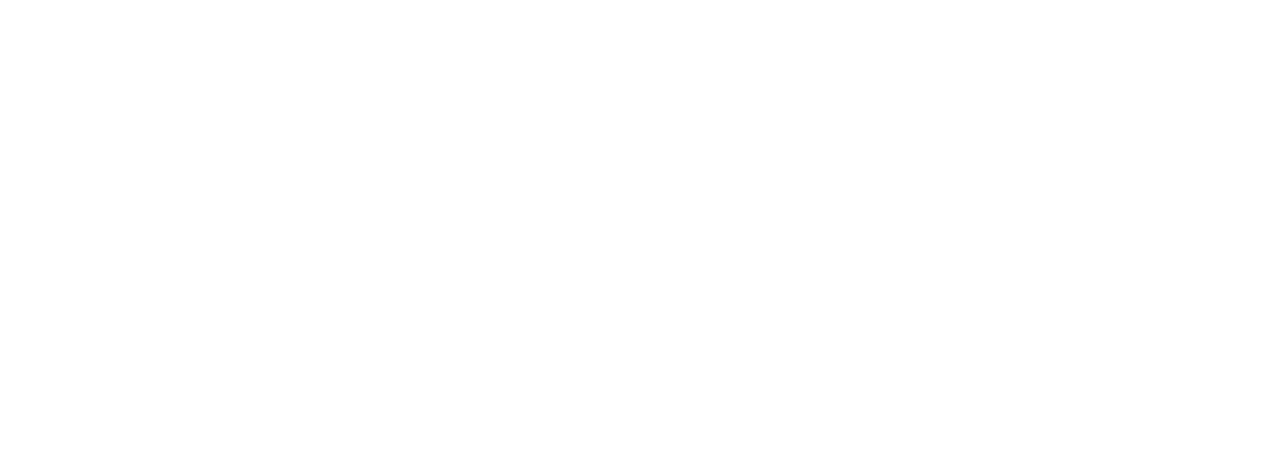
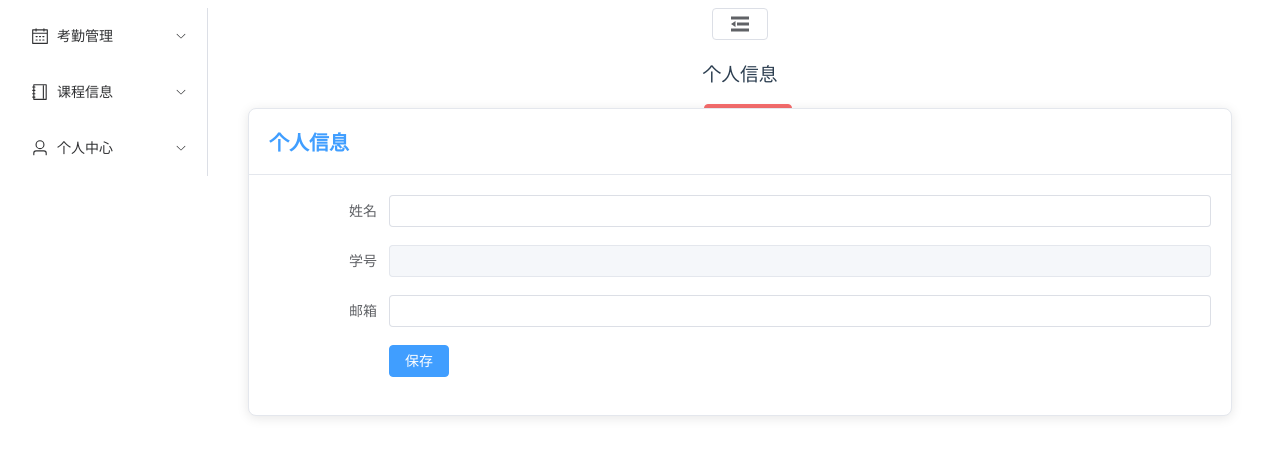
Before and after one commit to Huanswurst/Playground, a Vue app: page /student/profile in a window 1280 px wide. Before the commit this address had no page. Shown: the top 456 px of the page. Built offline with nearby package versions, Linux system fonts and the light colour scheme; no server answers.

Commit message:
新增学生个人信息和修改密码页面；优化学生仪表盘数据获取，添加最近考勤记录；创建测试数据迁移文件

```diff
--- a/src/router/index.js
+++ b/src/router/index.js
@@ -52,6 +52,8 @@ const routes = [
   { path: '/student/photo-recognition', component: PhotoRecognition },
   { path: '/student/selfie-capture', component: StudentSelfieCapture },
   { path: '/student/special-case', component: SpecialCaseEnrollment },
+  { path: '/student/profile', component: () => import('../views/student/Profile.vue') },
+  { path: '/student/password', component: () => import('../views/student/ChangePassword.vue') },
 
   // 教师路由
   { path: '/teacher/dashboard', component: TeacherDashboard },
--- a/src/views/student/ChangePassword.vue
+++ b/src/views/student/ChangePassword.vue
@@ -1,39 +1,205 @@
 <template>
-  <div class="change-password-container">
-    <h1>修改密码</h1>
+  <el-container>
+    <el-aside
+      :class="{ 'attendance-sidebar': true, collapsed: isSidebarCollapsed }"
+      :style="{ width: isSidebarCollapsed ? '0' : '200px' }"
+    >
+      <el-menu
+        default-active="1"
+        class="el-menu-vertical-demo"
+        v-if="!isSidebarCollapsed"
+        router
+      >
+        <el-sub-menu index="1">
+          <template #title>
+            <el-icon><calendar /></el-icon>
+            <span>考勤管理</span>
+          </template>
+          <el-menu-item index="/student/attendance">考勤记录</el-menu-item>
+          <el-menu-item index="/student/attendance/statistics">考勤统计</el-menu-item>
+          <el-menu-item index="/student/attendance/apply">考勤申诉</el-menu-item>
+        </el-sub-menu>
+
+        <el-sub-menu index="2">
+          <template #title>
+            <el-icon><notebook /></el-icon>
+            <span>课程信息</span>
+          </template>
+          <el-menu-item index="/student/course/schedule">课程表</el-menu-item>
+          <el-menu-item index="/student/course/materials">课程资料</el-menu-item>
+          <el-menu-item index="/student/course/assignments">作业提交</el-menu-item>
+        </el-sub-menu>
+
+        <el-sub-menu index="4">
+          <template #title>
+            <el-icon><user /></el-icon>
+            <span>个人中心</span>
+          </template>
+          <el-menu-item index="/student/profile">个人信息</el-menu-item>
+          <el-menu-item index="/student/password">修改密码</el-menu-item>
+          <el-menu-item index="/student/notification">消息通知</el-menu-item>
+        </el-sub-menu>
+      </el-menu>
+    </el-aside>
+
+    <el-container>
+      <el-header class="dashboard-header">
+        <div class="header-content">
+          <el-button
+            type="link"
+            class="toggle-button"
+            @click="toggleSidebar"
+            aria-label="Toggle menu"
+          >
+            <el-icon :size="24" style="vertical-align: middle;">
+              <component :is="isSidebarCollapsed ? Expand : Fold" />
+            </el-icon>
+          </el-button>
+          <h1 class="header-title">修改密码</h1>
+          <el-button
+            type="danger"
+            class="logout-button"
+            @click="handleLogout"
+            style="margin-left: 15px"
+          >
+            退出登录
+          </el-button>
+        </div>
+      </el-header>
+      <el-main>
+        <el-card class="profile-card">
+          <template #header>
+            <div class="card-header">
+              <h2>修改密码</h2>
+            </div>
+          </template>
+
           <el-form label-width="120px">
-      <el-form-item label="原密码">
+            <el-form-item label="旧密码">
               <el-input v-model="form.oldPassword" type="password" />
             </el-form-item>
             <el-form-item label="新密码">
               <el-input v-model="form.newPassword" type="password" />
             </el-form-item>
-      <el-form-item label="确认新密码">
+            <el-form-item label="确认密码">
               <el-input v-model="form.confirmPassword" type="password" />
             </el-form-item>
             <el-form-item>
-        <el-button type="primary" @click="onSubmit">提交</el-button>
+              <el-button type="primary" @click="onSubmit">保存</el-button>
             </el-form-item>
           </el-form>
-  </div>
+        </el-card>
+      </el-main>
+    </el-container>
+  </el-container>
 </template>
 
 <script setup>
-import { ref } from 'vue'
+import { ref, onMounted } from 'vue'
+import axios from 'axios'
 
 const form = ref({
   oldPassword: '',
   newPassword: '',
   confirmPassword: ''
 })
+const loading = ref(true)
 
-const onSubmit = () => {
-  // TODO: 提交表单
+const fetchUserInfo = async () => {
+  try {
+    await axios.get('/api/user/me')
+  } catch (error) {
+    console.error('获取用户信息失败:', error)
+  } finally {
+    loading.value = false
+  }
+}
+
+onMounted(() => {
+  fetchUserInfo()
+})
+
+const onSubmit = async () => {
+  try {
+    await axios.post('/api/user/change-password', form.value)
+    // TODO: 显示成功提示
+  } catch (error) {
+    console.error('修改密码失败:', error)
+  }
 }
 </script>
 
 <style scoped>
-.change-password-container {
-  padding: 20px;
+.profile-card {
+  margin: 20px;
+  max-width: 800px;
+  border-radius: 8px;
+  box-shadow: 0 2px 12px 0 rgba(0, 0, 0, 0.1);
+  transition: transform 0.3s ease, box-shadow 0.3s ease;
+}
+
+.profile-card:hover {
+  transform: translateY(-5px);
+  box-shadow: 0 4px 16px 0 rgba(0, 0, 0, 0.2);
+}
+
+.dashboard-header {
+  background-color: #fff;
+  border-bottom: 1px solid #e4e7ed;
+  padding: 0 20px;
+  height: 60px;
+  display: flex;
+  align-items: center;
+}
+
+.header-content {
+  width: 100%;
+  display: flex;
+  align-items: center;
+  justify-content: space-between;
+}
+
+.header-title {
+  margin: 0;
+  font-size: 20px;
+  font-weight: 500;
+  color: #303133;
+}
+
+.toggle-button {
+  margin-right: 20px;
+  padding: 0;
+  border: none;
+  background: none;
+  cursor: pointer;
+}
+
+.logout-button {
+  margin-left: auto;
+}
+
+.card-header {
+  display: flex;
+  justify-content: space-between;
+  align-items: center;
+}
+
+.card-header h2 {
+  margin: 0;
+  font-size: 20px;
+  font-weight: bold;
+  color: #409eff;
+}
+
+.el-form-item:last-child {
+  text-align: right;
+}
+
+.el-button {
+  transition: all 0.3s ease;
+}
+
+.el-button:hover {
+  transform: scale(1.05);
 }
 </style>
--- a/src/views/student/Profile.vue
+++ b/src/views/student/Profile.vue
@@ -1,6 +1,79 @@
-作业提交<template>
-  <div class="profile-container">
-    <h1>个人信息</h1>
+<template>
+  <el-container>
+    <el-aside
+      :class="{ 'attendance-sidebar': true, collapsed: isSidebarCollapsed }"
+      :style="{ width: isSidebarCollapsed ? '0' : '200px' }"
+    >
+      <el-menu
+        default-active="1"
+        class="el-menu-vertical-demo"
+        v-if="!isSidebarCollapsed"
+        router
+      >
+        <el-sub-menu index="1">
+          <template #title>
+            <el-icon><calendar /></el-icon>
+            <span>考勤管理</span>
+          </template>
+          <el-menu-item index="/student/attendance">考勤记录</el-menu-item>
+          <el-menu-item index="/student/attendance/statistics">考勤统计</el-menu-item>
+          <el-menu-item index="/student/attendance/apply">考勤申诉</el-menu-item>
+        </el-sub-menu>
+
+        <el-sub-menu index="2">
+          <template #title>
+            <el-icon><notebook /></el-icon>
+            <span>课程信息</span>
+          </template>
+          <el-menu-item index="/student/course/schedule">课程表</el-menu-item>
+          <el-menu-item index="/student/course/materials">课程资料</el-menu-item>
+          <el-menu-item index="/student/course/assignments">作业提交</el-menu-item>
+        </el-sub-menu>
+
+        <el-sub-menu index="4">
+          <template #title>
+            <el-icon><user /></el-icon>
+            <span>个人中心</span>
+          </template>
+          <el-menu-item index="/student/profile">个人信息</el-menu-item>
+          <el-menu-item index="/student/password">修改密码</el-menu-item>
+          <el-menu-item index="/student/notification">消息通知</el-menu-item>
+        </el-sub-menu>
+      </el-menu>
+    </el-aside>
+
+    <el-container>
+      <el-header class="dashboard-header">
+        <div class="header-content">
+          <el-button
+            type="link"
+            class="toggle-button"
+            @click="toggleSidebar"
+            aria-label="Toggle menu"
+          >
+            <el-icon :size="24" style="vertical-align: middle;">
+              <component :is="isSidebarCollapsed ? Expand : Fold" />
+            </el-icon>
+          </el-button>
+          <h1 class="header-title">个人信息</h1>
+          <el-button
+            type="danger"
+            class="logout-button"
+            @click="handleLogout"
+            style="margin-left: 15px"
+          >
+            退出登录
+          </el-button>
+        </div>
+      </el-header>
+      <el-main>
+        <el-card class="profile-card">
+          <template #header>
+            <div class="card-header">
+              <h2>个人信息</h2>
+            </div>
+          </template>
+
           <el-form label-width="120px">
             <el-form-item label="姓名">
               <el-input v-model="form.name" />
@@ -15,25 +88,97 @@
               <el-button type="primary" @click="onSubmit">保存</el-button>
             </el-form-item>
           </el-form>
-  </div>
+        </el-card>
+      </el-main>
+    </el-container>
+  </el-container>
 </template>
 
 <script setup>
-import { ref } from 'vue'
+import { ref, onMounted } from 'vue'
+import { useRouter } from 'vue-router'
+import { Expand, Fold } from '@element-plus/icons-vue'
+import { Calendar, Notebook, User } from '@element-plus/icons-vue'
+import axios from 'axios'
+
+const router = useRouter()
+const isSidebarCollapsed = ref(false)
+const loading = ref(true)
 
 const form = ref({
   name: '',
-  studentId: '20230001',
+  studentId: '',
   email: ''
 })
 
-const onSubmit = () => {
-  // TODO: 提交表单
+const fetchUserInfo = async () => {
+  try {
+    const response = await axios.get('/api/user/me')
+    form.value = response.data
+  } catch (error) {
+    console.error('获取用户信息失败:', error)
+  } finally {
+    loading.value = false
+  }
+}
+
+onMounted(() => {
+  fetchUserInfo()
+})
+
+const onSubmit = async () => {
+  try {
+    await axios.put('/api/user/me', form.value)
+    // TODO: 显示成功提示
+  } catch (error) {
+    console.error('更新用户信息失败:', error)
+  }
+}
+
+const handleLogout = () => {
+  router.push('/login')
+}
+
+const toggleSidebar = () => {
+  isSidebarCollapsed.value = !isSidebarCollapsed.value
 }
 </script>
 
 <style scoped>
-.profile-container {
-  padding: 20px;
+.profile-card {
+  margin: 20px;
+  border-radius: 8px;
+  box-shadow: 0 2px 12px 0 rgba(0, 0, 0, 0.1);
+  transition: transform 0.3s ease, box-shadow 0.3s ease;
+}
+
+.profile-card:hover {
+  transform: translateY(-5px);
+  box-shadow: 0 4px 16px 0 rgba(0, 0, 0, 0.2);
+}
+
+.card-header {
+  display: flex;
+  justify-content: space-between;
+  align-items: center;
+}
+
+.card-header h2 {
+  margin: 0;
+  font-size: 20px;
+  font-weight: bold;
+  color: #409eff;
+}
+
+.el-form-item:last-child {
+  text-align: right;
+}
+
+.el-button {
+  transition: all 0.3s ease;
+}
+
+.el-button:hover {
+  transform: scale(1.05);
 }
 </style>
```
Also changed, not shown: src/views/student/dashboard.vue (+22 -9 lines), 2 other files (tests, documents, lock files or other folders). Lines whose indentation alone changed are shown as unchanged.
